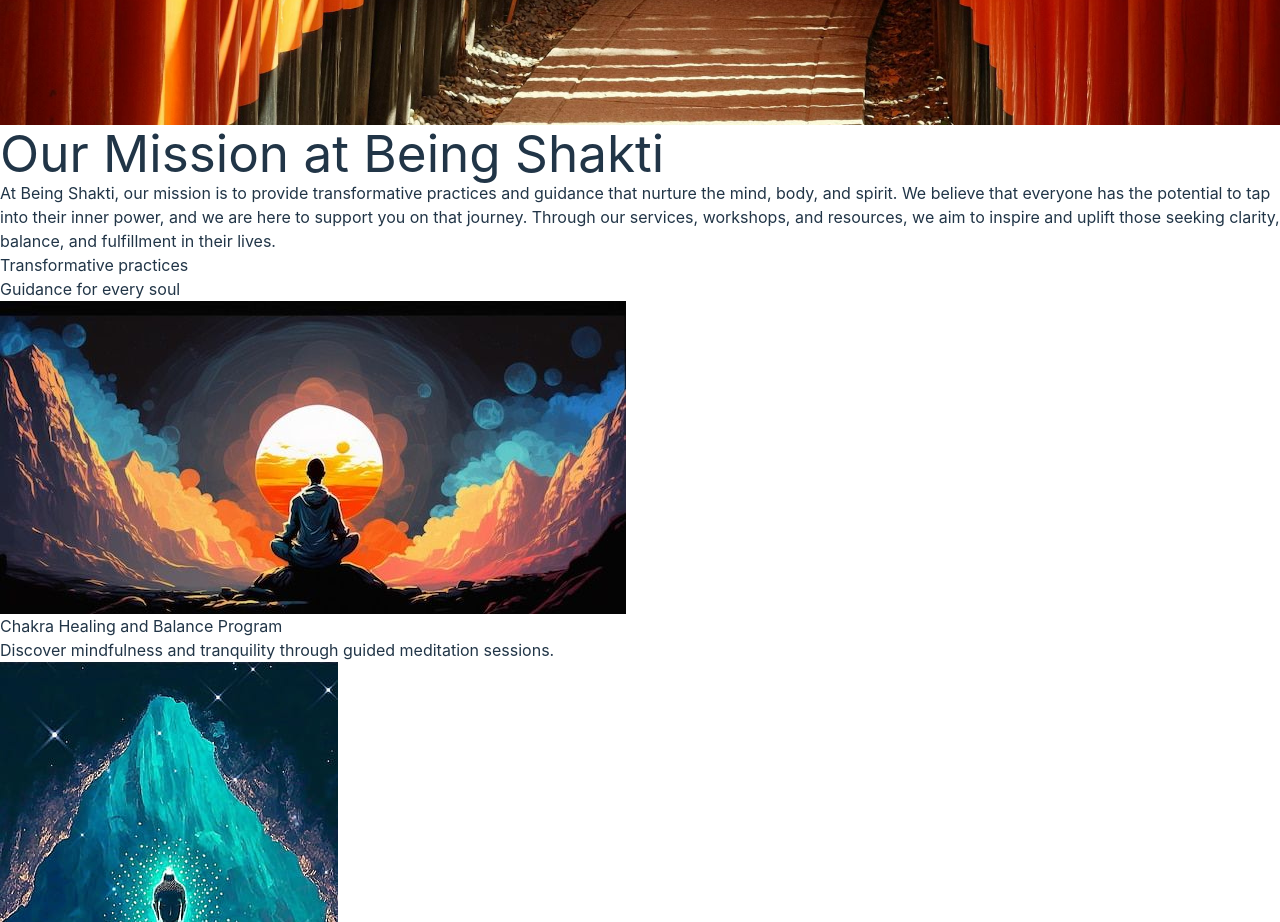
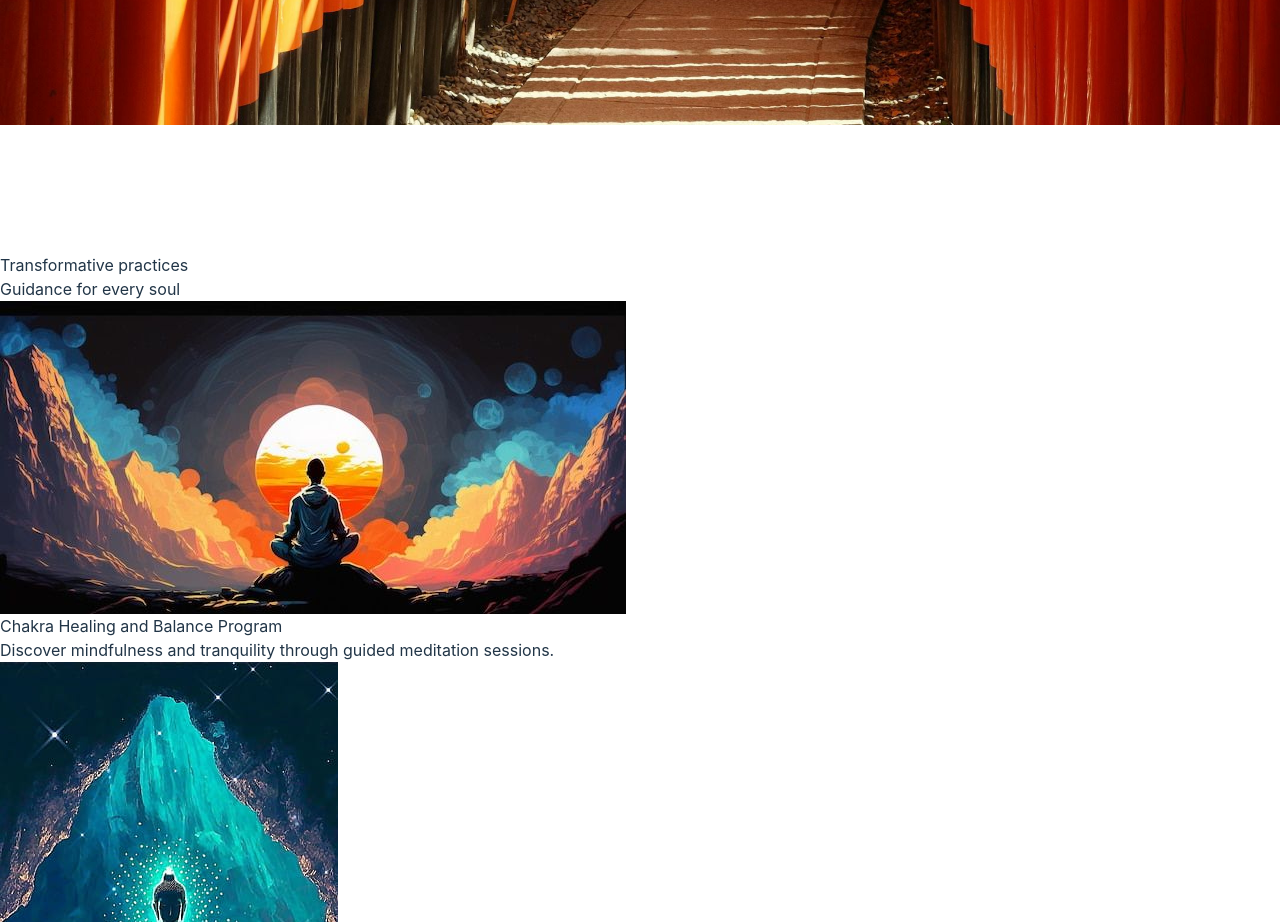
Before and after one commit to connect-beingShakti/beingShakti, a React (Vite) app: page / in a window 1280 px wide. Shown: the part 3020-3942 px from the top of the page. Built offline with nearby package versions, Linux system fonts and the light colour scheme.

Commit message:
adding text animation to the text

```diff
--- a/src/pages/mission/Mission.css
+++ b/src/pages/mission/Mission.css
@@ -2,3 +2,35 @@
     background: rgb(254,253,246);
 background: linear-gradient(90deg, rgba(254,253,246,1) 0%, rgba(255,246,182,1) 15%, rgba(247,221,243,1) 27%, rgba(207,245,251,1) 54%, rgba(249,181,253,1) 71%, rgba(246,234,138,1) 100%);
 }
+
+.dark-blue-gradient{
+background: rgb(44,0,204);
+background: linear-gradient(0deg, rgba(44,0,204,1) 0%, rgba(2,0,112,1) 32%, rgba(1,0,56,1) 77%, rgba(0,0,34,1) 100%);
+}
+
+.mission span{
+    color: hsl(0 0% 100%/0.2);
+    background-clip: text;
+    background-repeat:no-repeat;
+    background-size: 0% 100%;
+    background-image: linear-gradient(90deg, red, blue);
+    animation: scroll-reveal-text linear forwards;
+    animation-timeline: view();
+}
+
+.mission h1 span{
+    animation-range-start: contain -10px;
+    animation-range-end: contain 120px;
+}
+
+
+.mission p span{
+    animation-range-start: contain -15px;
+    animation-range-end: contain 355px;
+}
+
+@keyframes scroll-reveal-text {
+    to{
+        background-size: 100% 100%;
+    }
+}
--- a/src/pages/mission/Mission.jsx
+++ b/src/pages/mission/Mission.jsx
@@ -1,13 +1,15 @@
 import "./Mission.css"
 const Mission = () => {
     const p = ""
-    return <section id="mission" className="bg-pink-100 text-slate-950 flex flex-col items-center justify-between px-12 py-12 md:py-12">
+    return <section id="mission" className="bg-slate-950">
+        <div className="mission text-slate-150 flex flex-col items-center justify-between px-12 py-12 md:py-12">
         <h1 className="text-4xl md:text-5xl font-bold mb-6">
-            Our Mission at Being Shakti
+            <span>Our Mission at Being Shakti</span>
         </h1>
         <p className="px-2 py-12 md:py-12 text-4x1 md:text-2xl md:px-12">
-            At Being Shakti, our mission is to provide transformative practices and guidance that nurture the mind, body, and spirit. We believe that everyone has the potential to tap into their inner power, and we are here to support you on that journey. Through our services, workshops, and resources, we aim to inspire and uplift those seeking clarity, balance, and fulfillment in their lives.
+            <span>At Being Shakti, our mission is to provide transformative practices and guidance that nurture the mind, body, and spirit. We believe that everyone has the potential to tap into their inner power, and we are here to support you on that journey. Through our services, workshops, and resources, we aim to inspire and uplift those seeking clarity, balance, and fulfillment in their lives.</span>
         </p>
+        </div>
     </section>
 }
 
```
